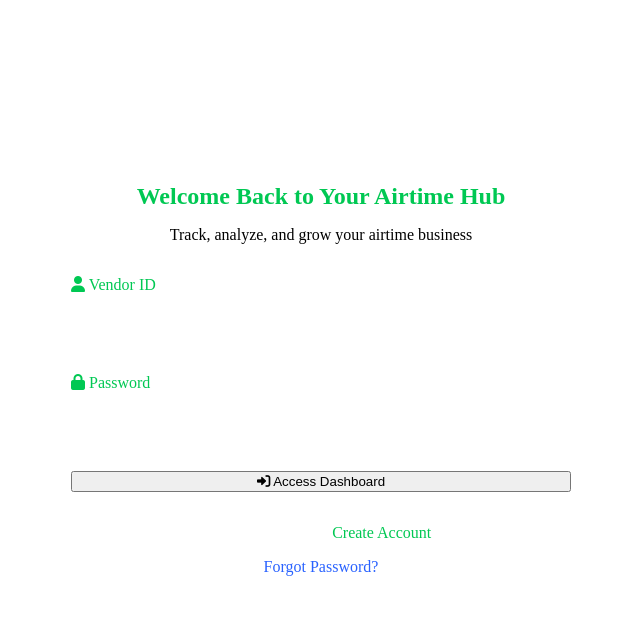
After one commit to Ashuza11/AirtyFast, a Flask app: template app/templates/login.html in a window 1280 px wide. The commit adds this page. Shown: the top 623 px of the page, without its empty margins (319-959 px from the left). Run offline with Flask 3, Linux system fonts and the light colour scheme; the template is opened without the code that fills it: values that come from a table or form of the project are taken from there, others are empty.

Commit message:
add Login form

```diff
--- a/app/forms.py
+++ b/app/forms.py
@@ -1,11 +1,36 @@
-# from flask_wtf import FlaskForm
-# from wtforms import StringField, PasswordField, BooleanField, SubmitField
-# from wtforms.validators import ValidationError, DataRequired, Email, EqualTo
-# import sqlalchemy as sa
-# from app import db
-# from app.models import User
+from flask_wtf import FlaskForm
+from wtforms import StringField, PasswordField, BooleanField, SubmitField
+from wtforms.validators import ValidationError, DataRequired, Email, EqualTo
+import sqlalchemy as sa
+from app import db
+from app.models import User
 
-# # ...
+
+class LoginForm(FlaskForm):
+    username = StringField(
+        "Vendor ID",
+        validators=[DataRequired()],
+        render_kw={"placeholder": "Your business ID"},
+    )
+    password = PasswordField(
+        "Password",
+        validators=[DataRequired()],
+        render_kw={"placeholder": "Enter your password"},
+    )
+    remember_me = BooleanField("Keep me logged in")
+    submit = SubmitField("Access Dashboard")
+
+    def validate_username(self, username):
+        user = db.session.scalar(sa.select(User).where(User.username == username.data))
+        if not user:
+            raise ValidationError("This vendor ID is not registered")
+
+    def validate_password(self, password):
+        user = db.session.scalar(
+            sa.select(User).where(User.username == self.username.data)
+        )
+        if user and not user.check_password(password.data):
+            raise ValidationError("Incorrect password")
 
 
 # class RegistrationForm(FlaskForm):
--- /dev/null
+++ b/app/static/css/login.css
@@ -0,0 +1,63 @@
+/* Keep all previous styles from home page */
+/* Add additional form-specific styles */
+.auth-container {
+    max-width: 500px;
+    margin: 4rem auto;
+    padding: 2rem;
+    background: rgba(255,255,255,0.1);
+    border-radius: 15px;
+    backdrop-filter: blur(10px);
+    animation: fadeIn 1s ease-in;
+}
+
+.auth-header {
+    text-align: center;
+    margin-bottom: 2rem;
+}
+
+.auth-header h2 {
+    color: #00c853;
+    margin-bottom: 0.5rem;
+}
+
+.form-group {
+    margin-bottom: 1.5rem;
+}
+
+.form-label {
+    display: block;
+    margin-bottom: 0.5rem;
+    color: #00c853;
+}
+
+.form-input {
+    width: 100%;
+    padding: 0.8rem 1rem;
+    border: 2px solid rgba(255,255,255,0.2);
+    border-radius: 10px;
+    background: rgba(255,255,255,0.05);
+    color: #fff;
+    font-size: 1rem;
+    transition: all 0.3s ease;
+}
+
+.form-input:focus {
+    outline: none;
+    border-color: #00c853;
+    background: rgba(0,200,83,0.1);
+}
+
+.form-input::placeholder {
+    color: rgba(255,255,255,0.6);
+}
+
+.form-footer {
+    text-align: center;
+    margin-top: 2rem;
+    color: rgba(255,255,255,0.8);
+}
+
+.form-footer a {
+    color: #00c853;
+    text-decoration: none;
+}
--- a/app/templates/index.html
+++ b/app/templates/index.html
@@ -14,7 +14,7 @@
             <p>Leverage AI-powered insights to optimize your airtime distribution business. Get real-time analytics, predictive forecasting, and comprehensive financial tracking - all in one platform.</p>
 
             <div class="cta-buttons">
-                <a href="#" class="btn btn-primary pulse">
+                <a href="{{ url_for('login') }}" class="btn btn-primary pulse">
                     <i class="fas fa-sign-in-alt"></i>
                     Get Started - Free
                 </a>
--- /dev/null
+++ b/app/templates/login.html
@@ -0,0 +1,63 @@
+<!DOCTYPE html>
+<html lang="en">
+<head>
+    <meta charset="UTF-8">
+    <meta name="viewport" content="width=device-width, initial-scale=1.0">
+    <title>AirtyFast - Login</title>
+    <link rel="stylesheet" href="{{ url_for('static', filename='css/login.css') }}">
+    <link rel="stylesheet" href="https://cdnjs.cloudflare.com/ajax/libs/font-awesome/6.0.0/css/all.min.css">
+</head>
+<body>
+    <div class="container">
+        <nav style="padding: 1rem 0; margin-bottom: 2rem;">
+            <a href="{{ url_for('home') }}" style="color: white; text-decoration: none; font-size: 1.5rem; font-weight: bold;">
+                <i class="fas fa-rocket"></i> AirtyFast
+            </a>
+        </nav>
+
+        <div class="auth-container">
+            <div class="auth-header">
+                <h2>Welcome Back to Your Airtime Hub</h2>
+                <p>Track, analyze, and grow your airtime business</p>
+            </div>
+
+            {% with messages = get_flashed_messages(with_categories=true) %}
+                {% if messages %}
+                    {% for category, message in messages %}
+                        <div class="alert alert-{{ category }}" style="color: {% if category == 'danger' %}#ff4444{% else %}#00c853{% endif %}; margin-bottom: 1rem;">
+                            {{ message }}
+                        </div>
+                    {% endfor %}
+                {% endif %}
+            {% endwith %}
+
+            <form method="POST" action="{{ url_for('login') }}">
+                {{ form.hidden_tag() }}
+
+                <div class="form-group">
+                    <label class="form-label" for="username">
+                        <i class="fas fa-user"></i> Vendor ID
+                    </label>
+                    {{ form.username(class="form-input", placeholder="Enter your vendor ID") }}
+                </div>
+
+                <div class="form-group">
+                    <label class="form-label" for="password">
+                        <i class="fas fa-lock"></i> Password
+                    </label>
+                    {{ form.password(class="form-input", placeholder="Enter your password") }}
+                </div>
+
+                <button type="submit" class="btn btn-primary" style="width: 100%;">
+                    <i class="fas fa-sign-in-alt"></i> Access Dashboard
+                </button>
+            </form>
+
+            <div class="form-footer">
+                <p>New to AirtyFast? <a href="">Create Account</a></p>
+                <p><a href="#" style="color: #2962ff;">Forgot Password?</a></p>
+            </div>
+        </div>
+    </div>
+</body>
+</html>
```
Also changed, not shown: app/routes.py (+26 -23 lines).
